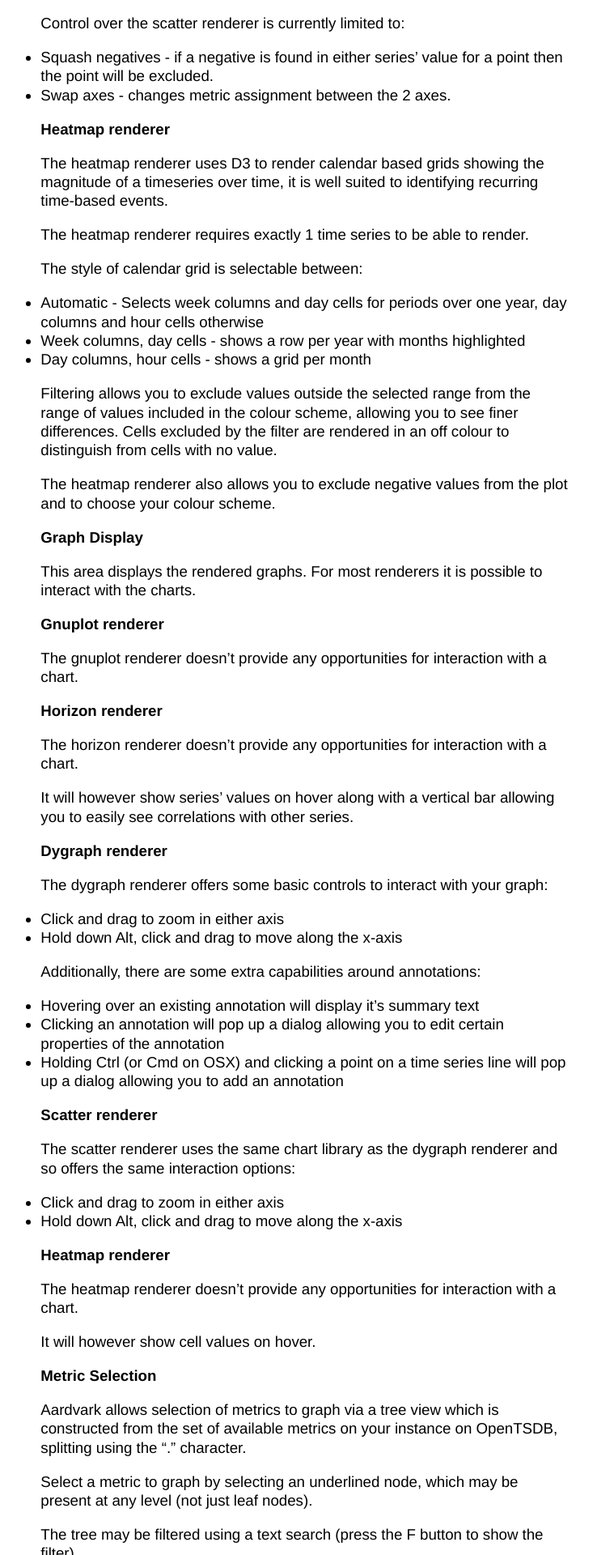
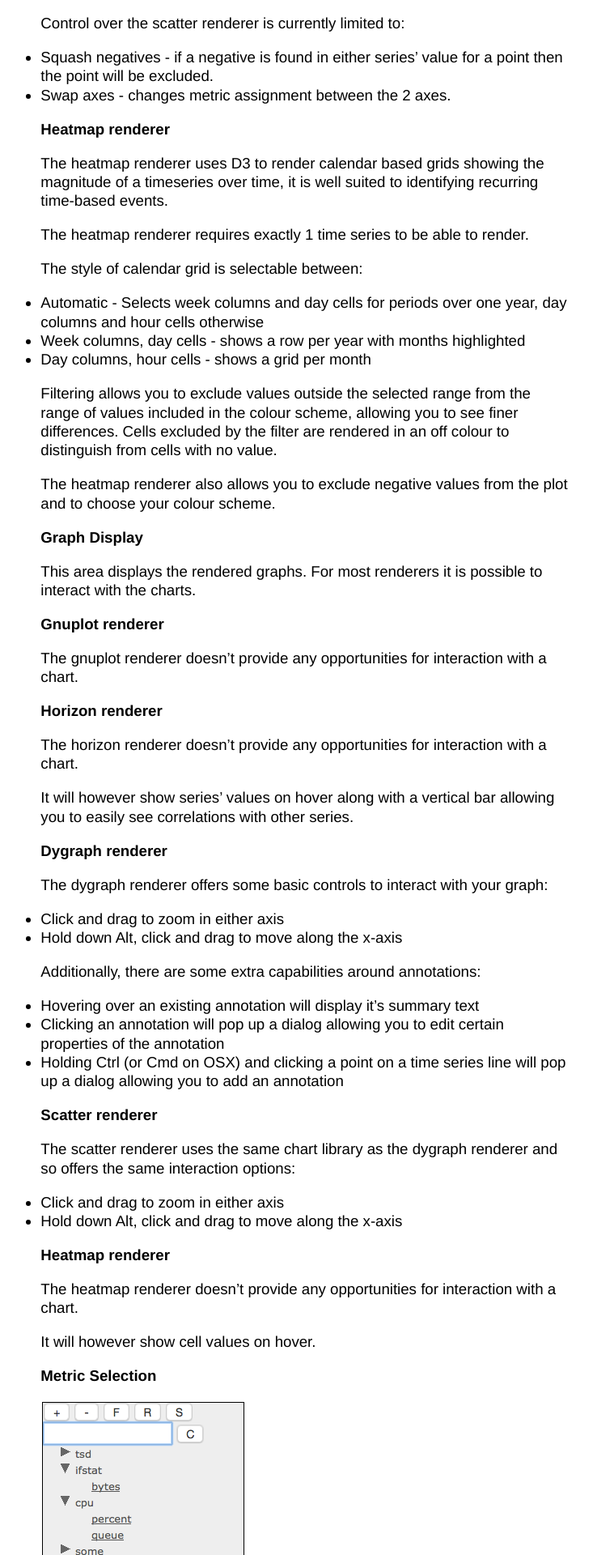
Before and after one commit to eswdd/aardvark, a Jekyll site: the page built from user-guide.md, in a window 1280 px wide. Shown: the part 4480-6400 px from the top of the page at 81% size, without its empty margins (263-996 px from the left). Built offline with Jekyll 4.4.1, drawn with Linux system fonts in a browser that asks for light colours.

Commit message:
include screen shots for right hand side

```diff
--- a/user-guide.md
+++ b/user-guide.md
@@ -189,6 +189,8 @@ It will however show cell values on hover.
 
 ## Metric Selection
 
+![metric selection screenshot](metric_selection.png)
+
 Aardvark allows selection of metrics to graph via a tree view which is constructed from the set of available metrics on your instance on OpenTSDB, splitting using the "." character.
 
 Select a metric to graph by selecting an underlined node, which may be present at any level (not just leaf nodes).
```
Also changed, not shown: other parts of user-guide.md (+2 -0 lines), metric_controls.png (added), metric_selection.png (added).
